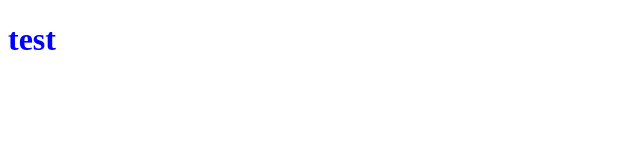
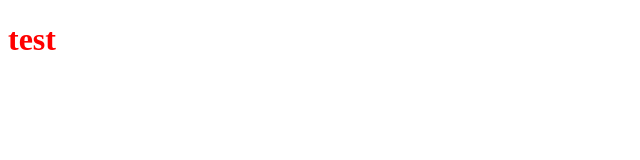
Before and after one commit to ntvana25033-create/binaryFind, a plain HTML site: page index.html in a window 1280 px wide. Shown: the full height of the page, 0-640 px from the left. Drawn offline with Linux system fonts and the light colour scheme.

Commit message:
Update index.html

```diff
--- a/index.html
+++ b/index.html
@@ -6,6 +6,6 @@
     <title>Document</title>
 </head>
 <body>
-    <h1 style="color: blue;">test</h1>
+    <h1 style="color: red;">test</h1>
 </body>
 </html>
```
